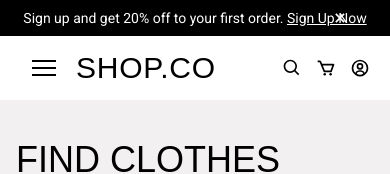
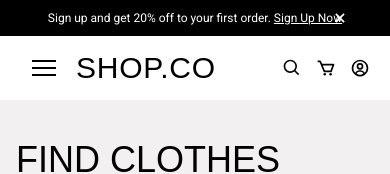
Before and after one commit to trishacapitle/clothing-ecommerce-frontend, a React (Vite) app: page / in a window 390 px wide. Shown: the top 174 px of the page. Built offline with nearby package versions, Linux system fonts and the light colour scheme; a web font is replaced by a local one.

Commit message:
feat: text- responsive to mobile screens

```diff
--- a/src/components/DiscountTab.jsx
+++ b/src/components/DiscountTab.jsx
@@ -11,7 +11,7 @@ const [isOpen, setIsOpen] = useState(true);
   return (
     <div>
       {isOpen && (
-        <div className="discount-tab flex-center font-primary h-9 bg-black text-sm text-white">
+        <div className="discount-tab flex-center font-primary h-9 bg-black sm:text-sm text-xs text-white">
           <p>
             Sign up and get 20% off to your first order.{" "}
             <a href="#" className="underline">Sign Up Now</a>
```
